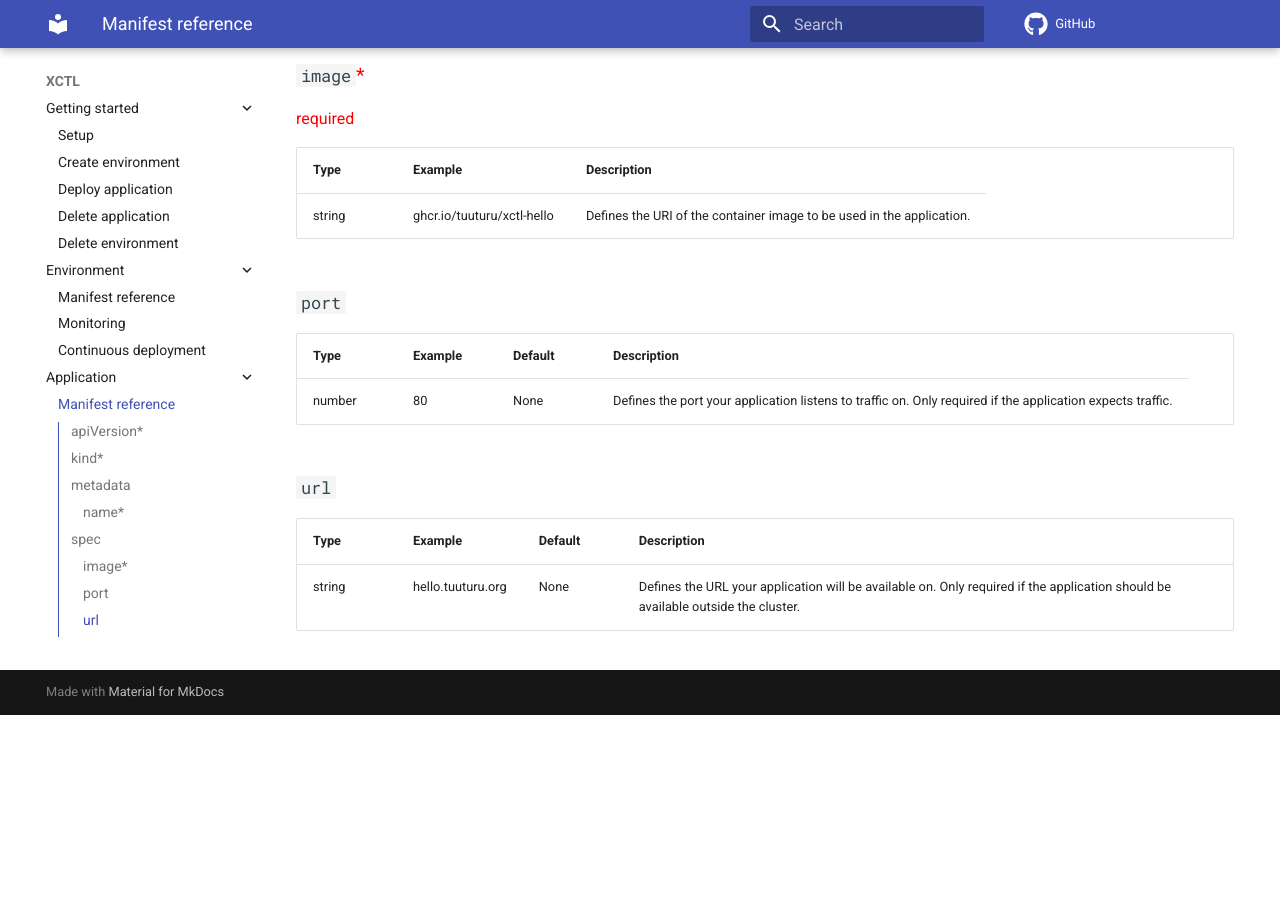
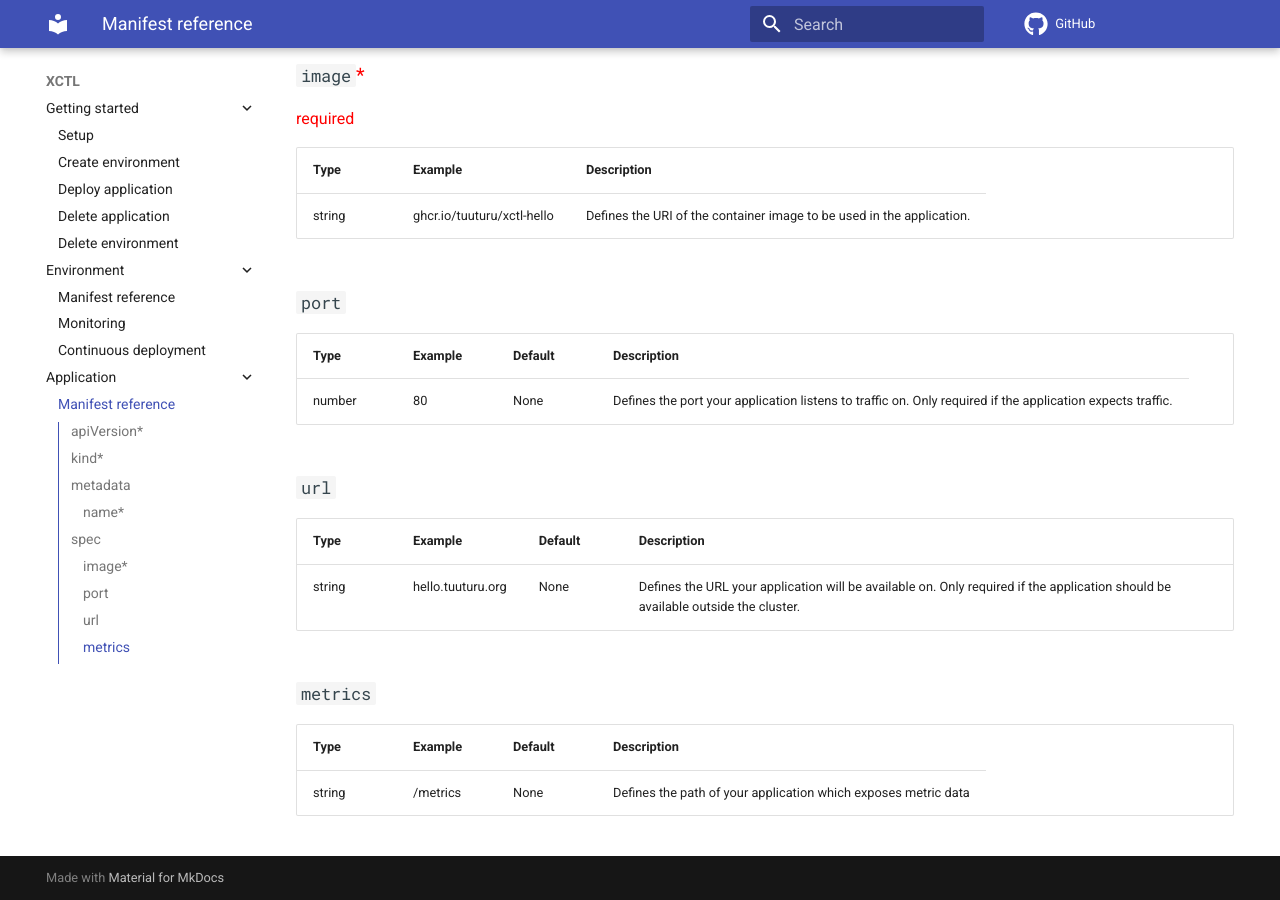
Before and after one commit to tuuturu/xctl, an MkDocs documentation site: the page built from docs/frontend/docs/application/manifest.md, in a window 1280 px wide and 900 px high, scrolled down 1003 px. Built offline with MkDocs 1.6.1 and Material for MkDocs 9.7.7, drawn with Linux system fonts in a browser that asks for light colours; comment, search, counter and statistics services are not loaded; before the commit the page ends 1718 px from its top, so only the background shows below that.

Commit message:
✅ Add metrics attr description to app manifest docs

```diff
--- a/docs/frontend/docs/application/manifest.md
+++ b/docs/frontend/docs/application/manifest.md
@@ -50,6 +50,12 @@ Below is a list of all configuration attributes for an environment manifest.
 |--------|-------------------|---------|----------------------------------------------------------------------------------------------------------------------------------|
 | string | hello.tuuturu.org | None    | Defines the URL your application will be available on. Only required if the application should be available outside the cluster. |
 
+### `metrics`
+
+| Type   | Example           | Default | Description                                                                                                                      |
+|--------|-------------------|---------|----------------------------------------------------------------------------------------------------------------------------------|
+| string | /metrics | None    | Defines the path of your application which exposes metric data |
+
 <!--suppress CssUnusedSymbol -->
 <style>
 span.required {
```
